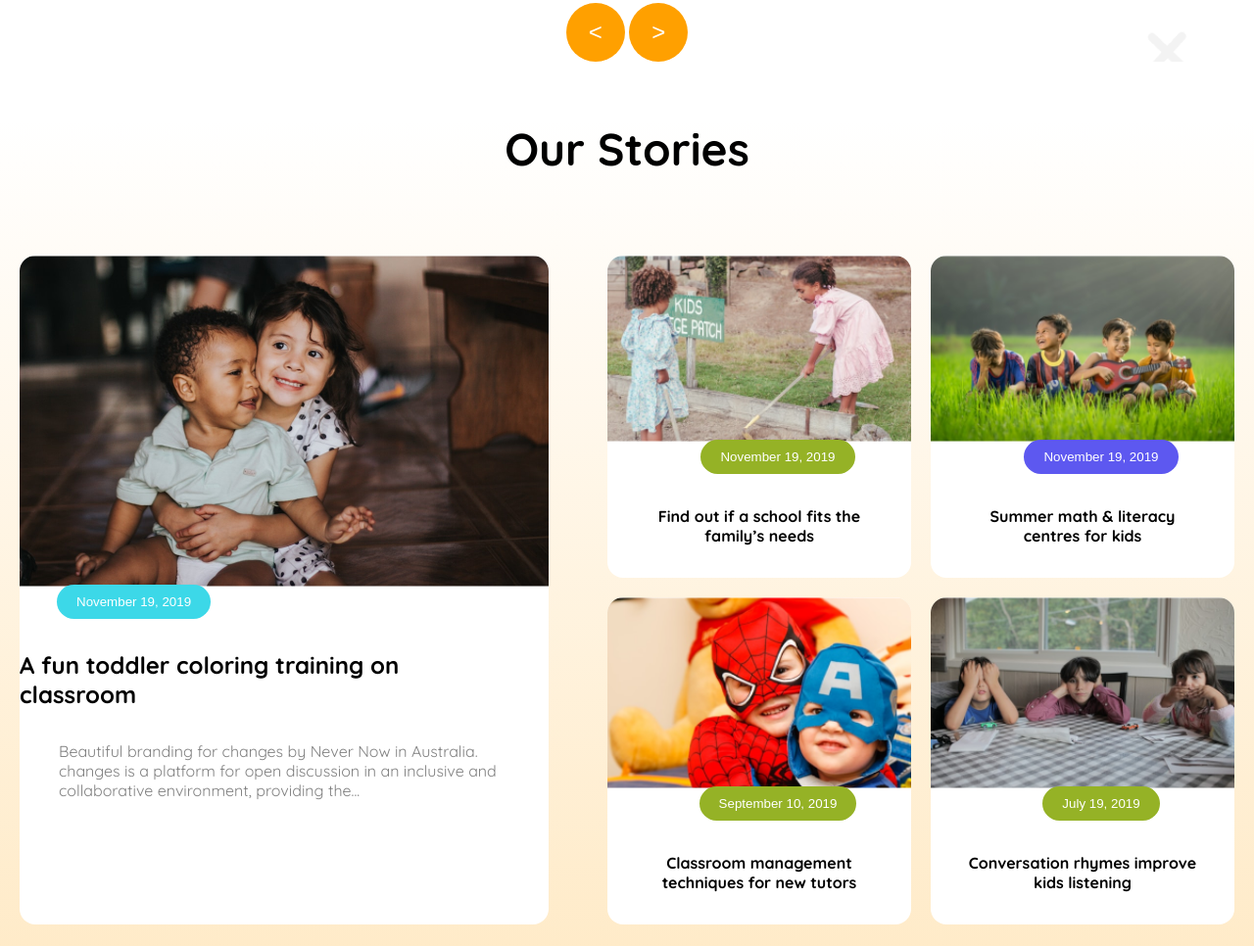
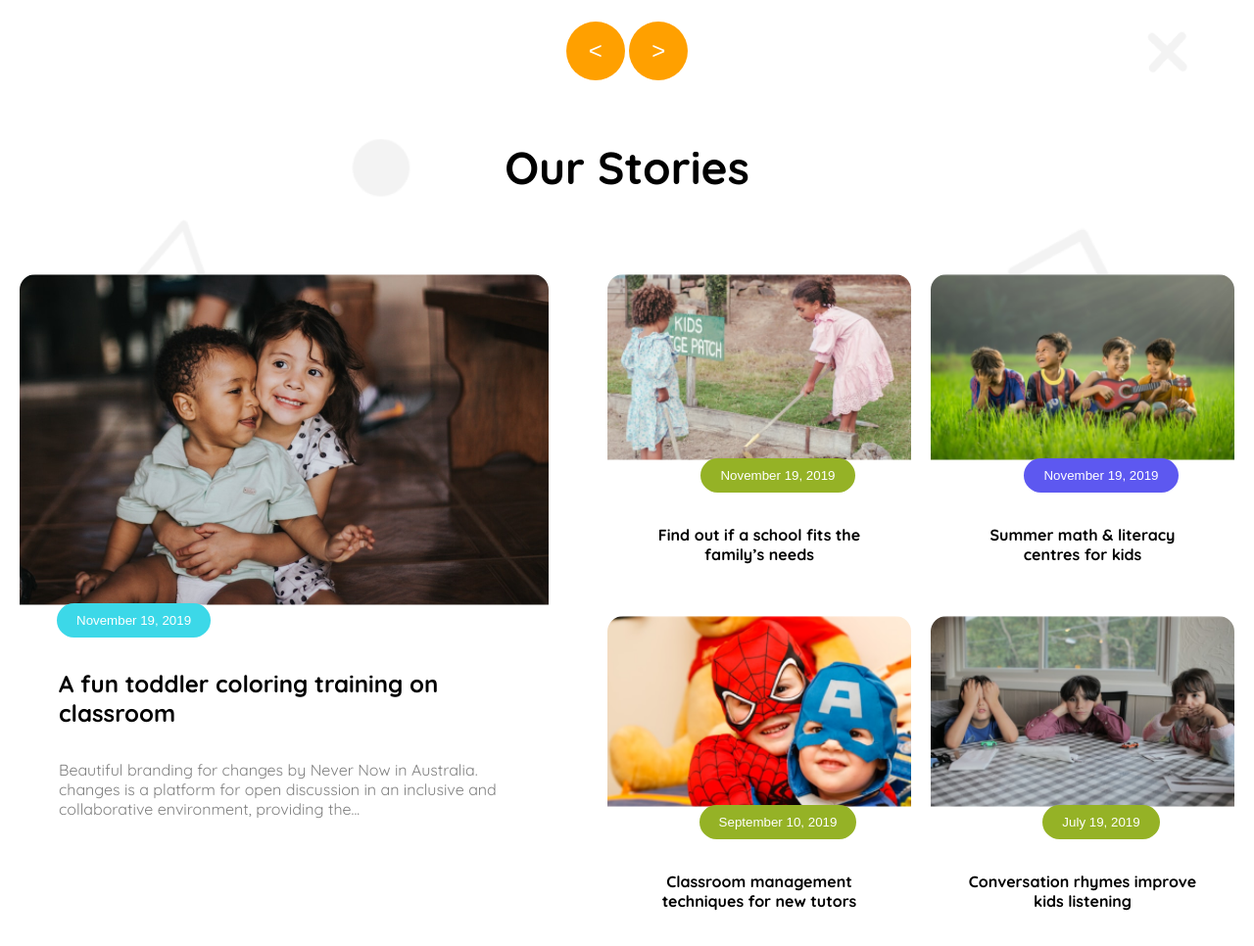
Before and after one commit to Obaidullah40/assignment-2-school, a plain HTML site: page index.html in a window 1280 px wide. Shown: the part 1438-2404 px from the top of the page at 98% size. Drawn offline with Linux system fonts and the light colour scheme.

Commit message:
storie  1/2

```diff
--- a/css/style.css
+++ b/css/style.css
@@ -147,7 +147,7 @@ section{
 .cbox-title{
       font-weight: 700;
       font-size: 1.5rem;
-      margin: 32px auto;
+      margin: 32px 40px;
 }
 .cbox-desription{
       color: #808080;
@@ -192,9 +192,14 @@ section{
 
 /* Stories related styles */
 .stories{
-      background-image: url(/img/bg.png);
+      background-image: url(../img/bg.png);
+      background-color: linear-gradient(#FFFFFF, #fea1013d);
+      background-blend-mode: overlay;
+      background-size: cover;
       background-repeat: no-repeat;
-      background: linear-gradient(#FFFFFF, #fea1013d);
+      background-position: center;
+      width: 100%;
+      /* padding-left: 100%; */
 }
 .s-maegin{
       margin: 80px auto;
@@ -216,6 +221,7 @@ section{
 .storie-cards{
       display: grid;
       grid-template-columns: repeat(2, 1fr);
+      justify-content: center;
       gap: 20px;
       width: 50%;
 }
@@ -232,7 +238,7 @@ section{
       border-radius: 48px;
       color: #ffffff;
       border-style: none;
-      margin-top: -22px;
+      margin-top: -32px;
       margin-left: 38px;
 }
 .btn-blue{
@@ -248,6 +254,7 @@ section{
       padding: 33px;
       font-weight: 700;
 }
+
 
 
 
@@ -280,6 +287,6 @@ section{
             background-image: none;
       }
       .storie-cards{
-            grid-template-columns: repeat(1, 1fr);
+            grid-template-columns: repeat(2, 1fr);
       }
 }
```
